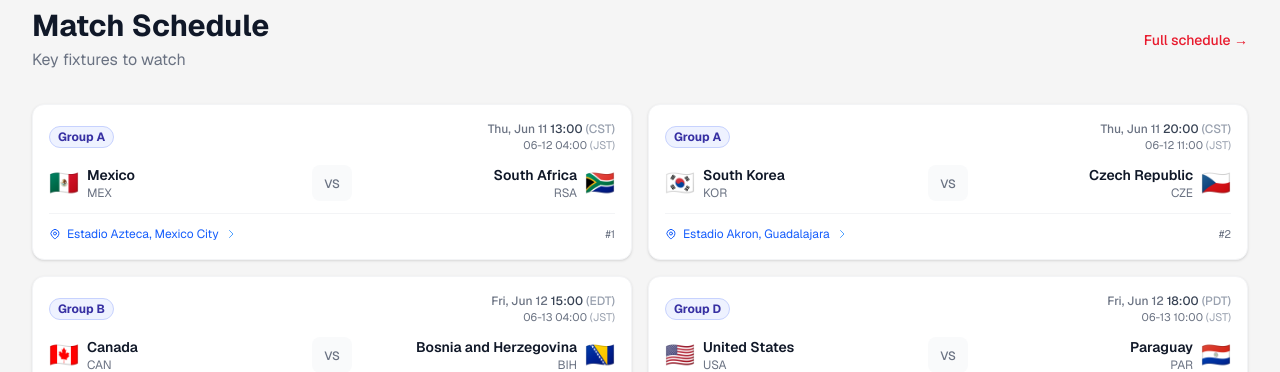
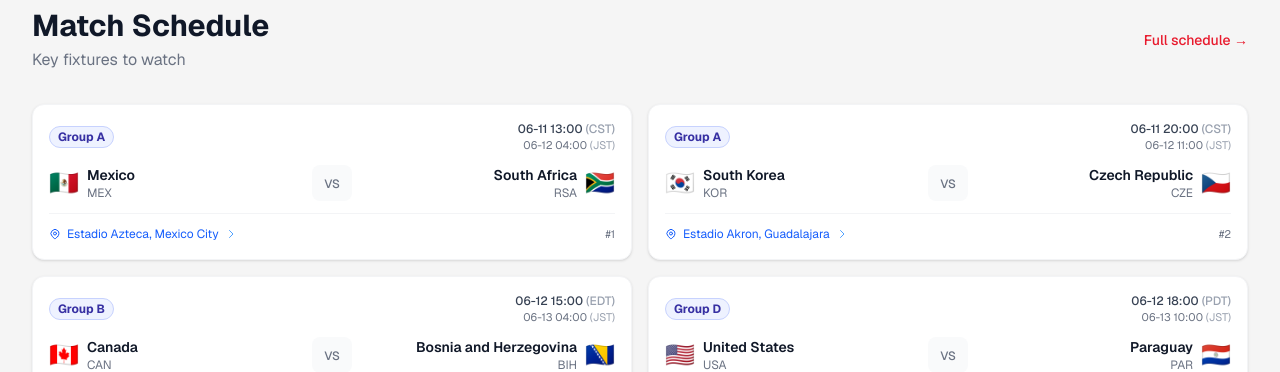
Before and after one commit to shunfreestyle/wc2026site, a Next.js app: page / in a window 1280 px wide. Shown: the part 2080-2452 px from the top of the page. Built offline with nearby package versions, Linux system fonts and the light colour scheme.

Commit message:
fix: 試合カードの日付表記をMM-DD HH:MM形式に統一

```diff
--- a/src/components/MatchCard.tsx
+++ b/src/components/MatchCard.tsx
@@ -48,15 +48,8 @@ function TeamDisplay({
   );
 }
 
-function formatLocalDate(dateStr: string, loc: Locale): string {
-  const d = new Date(dateStr + "T00:00:00");
-  if (loc === "en") {
-    return d.toLocaleDateString("en-US", { month: "short", day: "numeric", weekday: "short" });
-  }
-  const m = d.getMonth() + 1;
-  const day = d.getDate();
-  const wd = ["日", "月", "火", "水", "木", "金", "土"][d.getDay()];
-  return `${m}/${day}（${wd}）`;
+function formatLocalDate(dateStr: string): string {
+  return dateStr.slice(5); // "2026-06-14" → "06-14"
 }
 
 export default function MatchCard({ match }: { match: Match }) {
@@ -87,12 +80,10 @@ export default function MatchCard({ match }: { match: Match }) {
         <div className="flex items-center gap-2">{stageBadge}</div>
         <div className="text-right">
           <p className="text-xs font-medium text-gray-700">
-            <span className="text-gray-500">{formatLocalDate(match.date, locale)}</span>{" "}
-            {match.localTime} <span className="text-gray-400">({match.timezone})</span>
+            {formatLocalDate(match.date)} {match.localTime} <span className="text-gray-400">({match.timezone})</span>
           </p>
           <p className="text-[11px] text-gray-500">
-            {match.jstDate === match.date ? "" : `${match.jstDate.slice(5)} `}
-            {match.jstTime} <span className="text-gray-400">(JST)</span>
+            {match.jstDate.slice(5)} {match.jstTime} <span className="text-gray-400">(JST)</span>
           </p>
         </div>
       </div>
```
